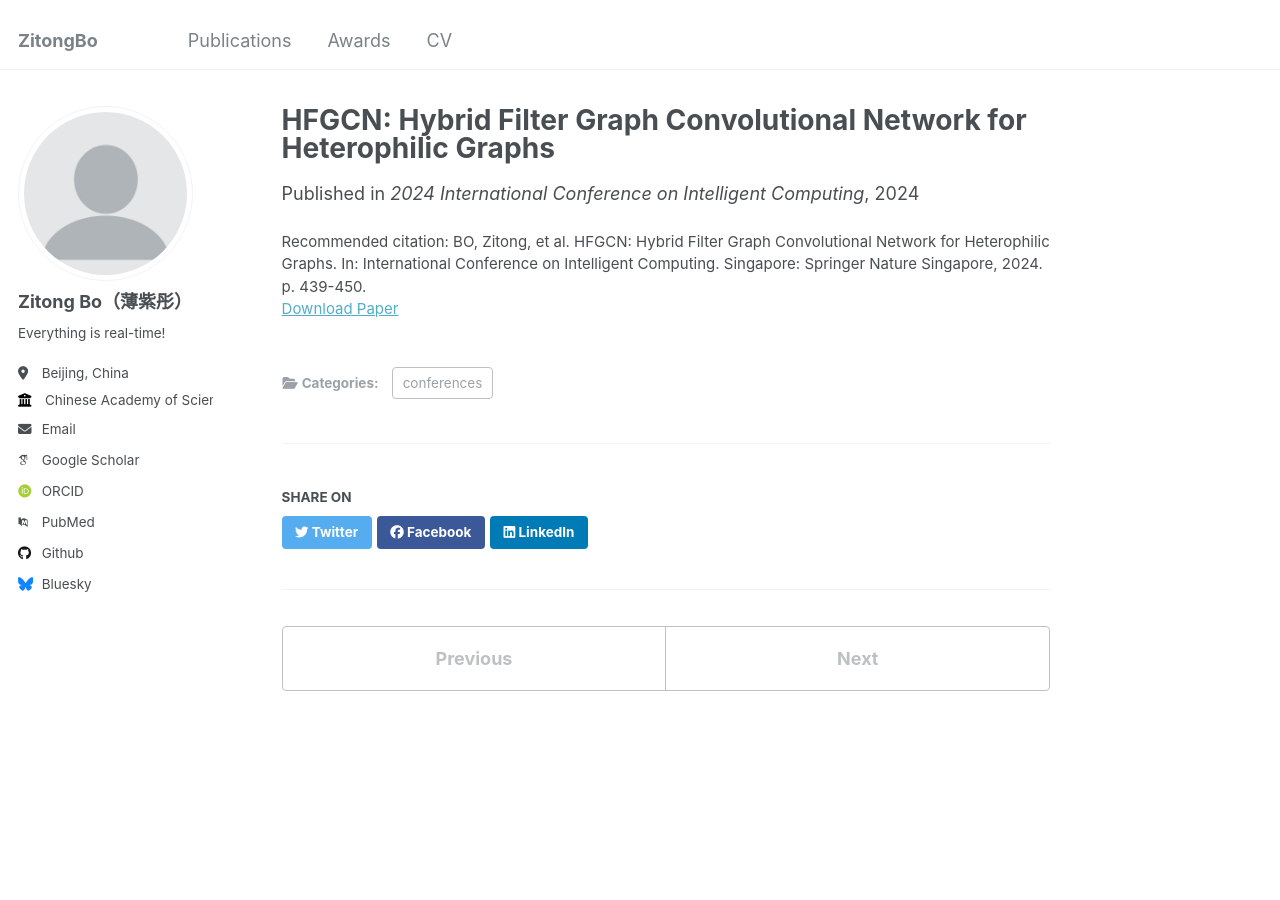
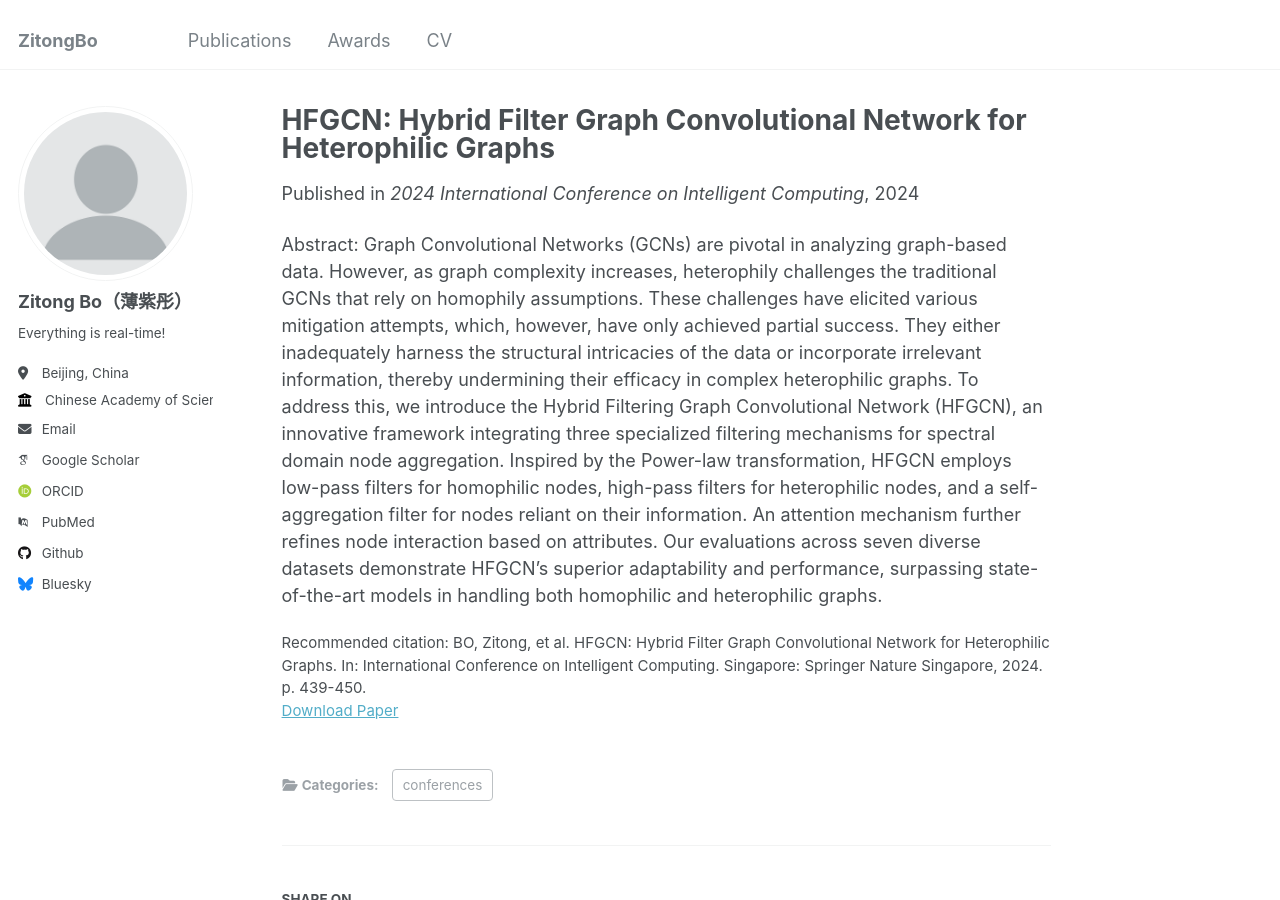
Before and after one commit to ZitongBo/ZitongBo.github.io, a Jekyll site: the page built from _publications/HFGCN.md, in a window 1280 px wide and 900 px high. Built offline with Jekyll 4.4.1, drawn with Linux system fonts in a browser that asks for light colours; some web fonts are replaced.

Commit message:
Update HFGCN.md

```diff
--- a/_publications/HFGCN.md
+++ b/_publications/HFGCN.md
@@ -9,3 +9,5 @@ venue: '2024 International Conference on Intelligent Computing'
 paperurl: 'http://zitongbo.github.io/files/HFGCN.pdf'
 citation: 'BO, Zitong, et al. HFGCN: Hybrid Filter Graph Convolutional Network for Heterophilic Graphs. In: International Conference on Intelligent Computing. Singapore: Springer Nature Singapore, 2024. p. 439-450.'
 ---
+
+Abstract: Graph Convolutional Networks (GCNs) are pivotal in analyzing graph-based data. However, as graph complexity increases, heterophily challenges the traditional GCNs that rely on homophily assumptions.  These challenges have elicited various mitigation attempts, which, however, have only achieved partial success. They either inadequately harness the structural intricacies of the data or incorporate irrelevant information, thereby undermining their efficacy in complex heterophilic graphs. To address this, we introduce the Hybrid Filtering Graph Convolutional Network (HFGCN), an innovative framework integrating three specialized filtering mechanisms for spectral domain node aggregation. Inspired by the Power-law transformation, HFGCN employs low-pass filters for homophilic nodes, high-pass filters for heterophilic nodes, and a self-aggregation filter for nodes reliant on their information. An attention mechanism further refines node interaction based on attributes. Our evaluations across seven diverse datasets demonstrate HFGCN's superior adaptability and performance, surpassing state-of-the-art models in handling both homophilic and heterophilic graphs.
```
